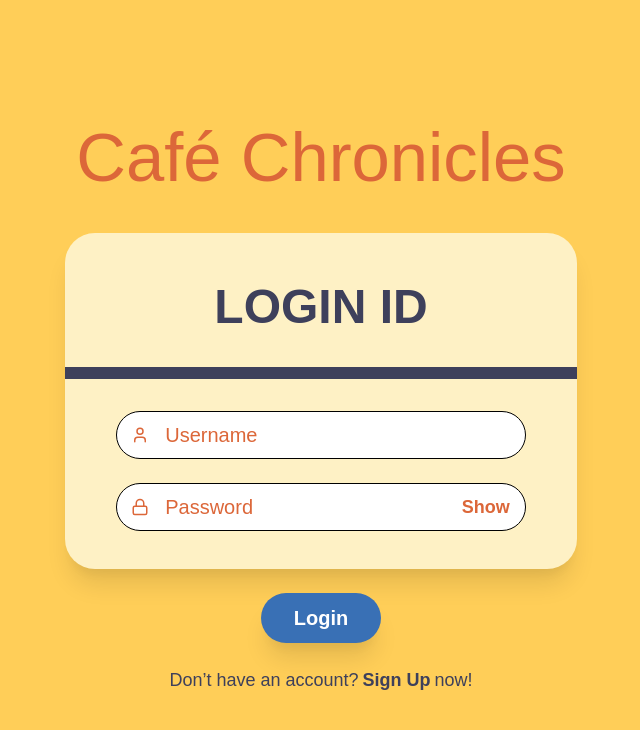
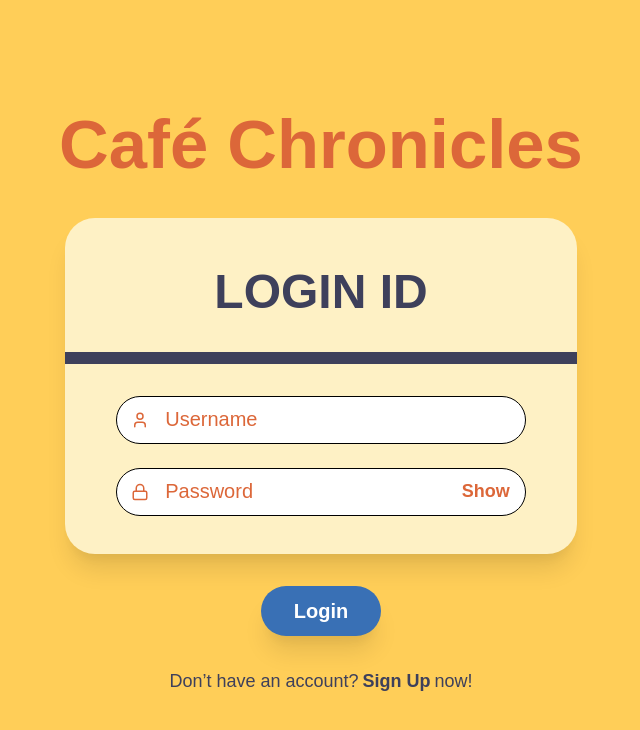
Before and after one commit to tze-xuan/Orbital-2025, a React (Create React App) app in the folder frontend/: page /login in a window 1280 px wide. Shown: the top 730 px of the page, without its empty margins (319-959 px from the left). Built offline with nearby package versions, Linux system fonts and the light colour scheme; a web font is replaced by a local one.

Commit message:
Add home route to title

```diff
--- a/frontend/src/pages/Login.tsx
+++ b/frontend/src/pages/Login.tsx
@@ -22,17 +22,19 @@ const Login = () => {
       height="100vh"
       align="center"
       justify="center"
-      gap="3vh"
+      gap="4vh"
     >
-      <Text
+      <Button
         fontFamily="darumadrop"
         fontSize="430%"
         maxW="80vw"
         color="#DC6739"
         textAlign="center"
+        variant="plain"
+        marginY="5"
       >
-        Café Chronicles
-      </Text>
+        <a href="/">Café Chronicles</a>
+      </Button>
 
       {/* Login Card */}
       <Flex
```
